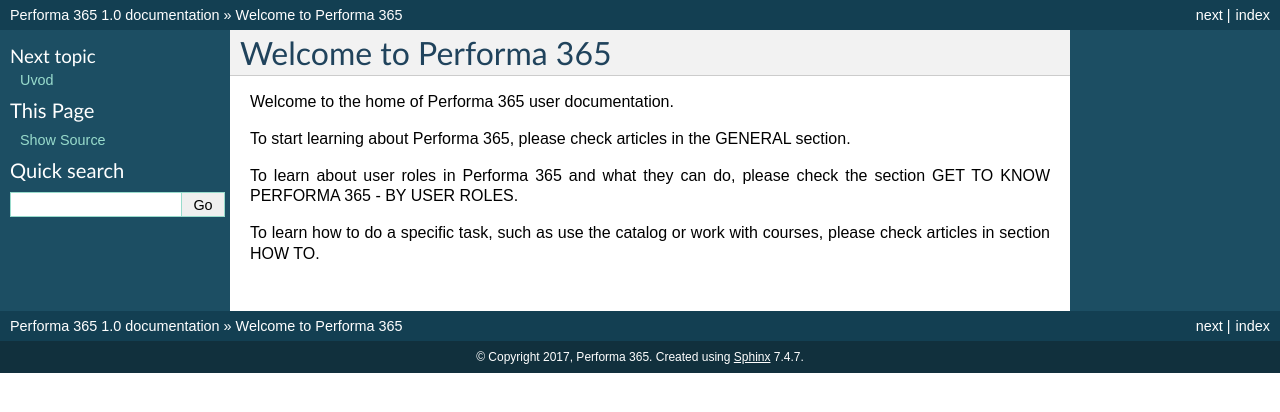
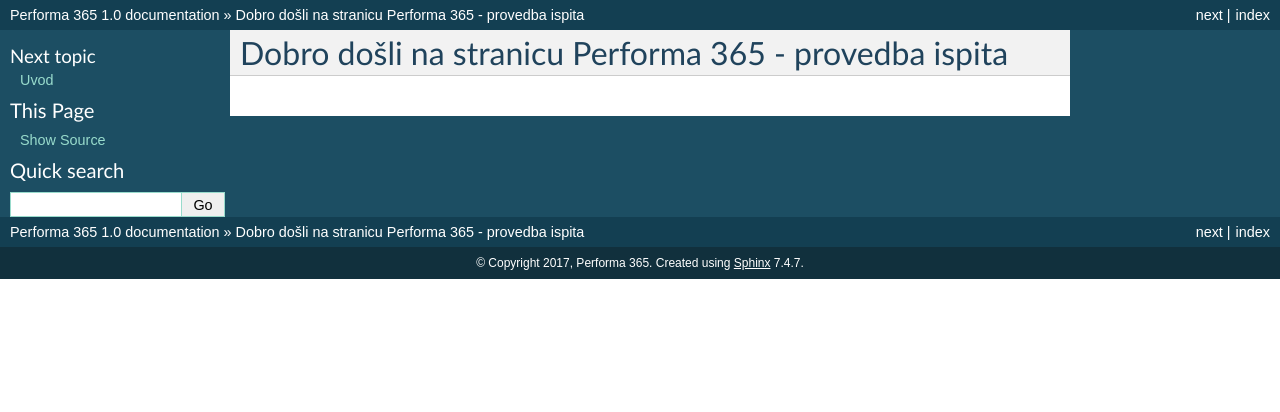
Before and after one commit to pslisko/Performa-365-Reports, a Sphinx documentation site: the page built from docs/index.rst, in a window 1280 px wide. Shown: the top 412 px of the page. Built offline with Sphinx 7.4.7, drawn with Linux system fonts in a browser that asks for light colours.

Commit message:
Update index.rst

```diff
--- a/docs/index.rst
+++ b/docs/index.rst
@@ -1,13 +1,5 @@
-Welcome to Performa 365
-==============================
-
-Welcome to the home of Performa 365 user documentation.
-
-To start learning about Performa 365, please check articles in the GENERAL section.
-
-To learn about user roles in Performa 365 and what they can do, please check the section GET TO KNOW PERFORMA 365 - BY USER ROLES.
-
-To learn how to do a specific task, such as use the catalog or work with courses, please check articles in section HOW TO.
+Dobro došli na stranicu Performa 365 - provedba ispita
+=========================================================
 
 
 .. toctree::
```
